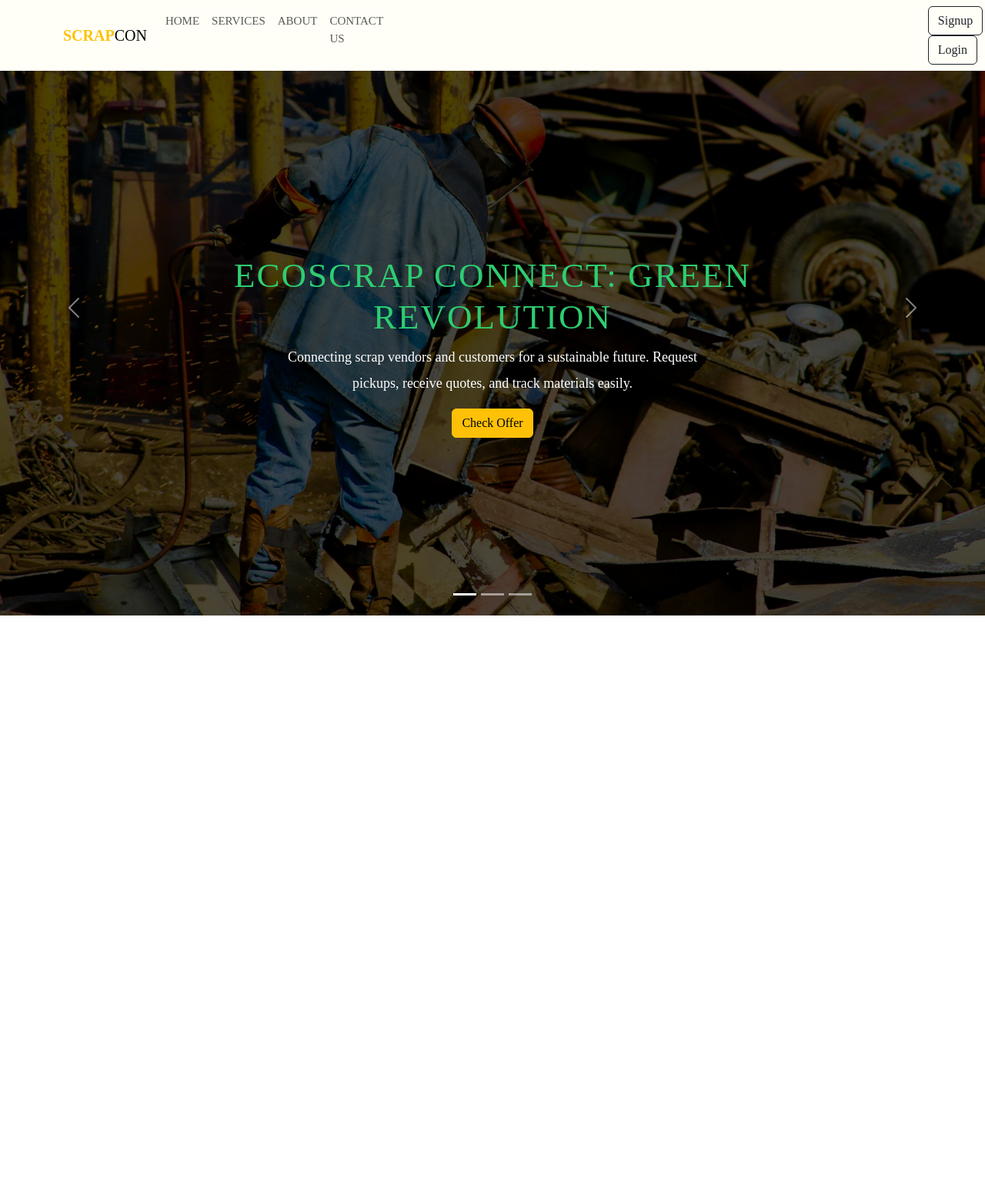
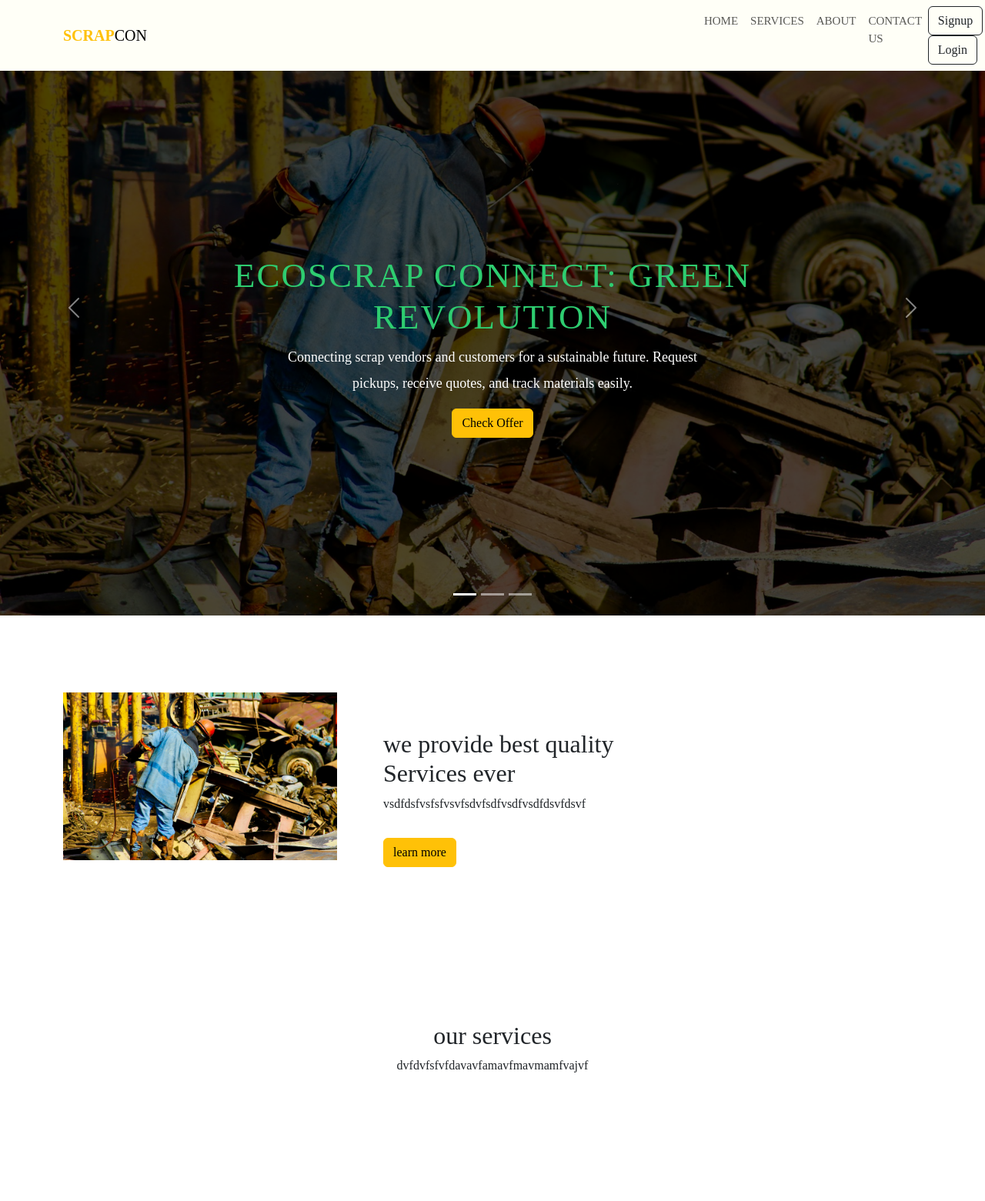
Before and after one commit to moneygoyal02/DEVCREATE-HACKATHON, a website: page Public/web/first.html in a window 1280 px wide. Shown: the whole page at 77% size. Before the commit the page ends 800 px from the top, so only its background shows below. Drawn offline with nearby package versions, Linux system fonts and the light colour scheme.

Commit message:
front page

```diff
--- a/Public/web/first.html
+++ b/Public/web/first.html
@@ -36,12 +36,12 @@
 
     <nav
       class="navbar navbar-expand-lg fixed-top bg-body-tertiary"
-      style="background-color: #FFFFF7  !important"
+      style="background-color: #fffff7 !important"
     >
       <div class="container">
-        <a class="navbar-brand" href="#"
-          ><span class="text-warning " style="font-weight: 800 ;">SCRAP</span>CON</a
-        >
+        <a class="navbar-brand" href="#">
+          <span class="text-warning" style="font-weight: 800">SCRAP</span>CON
+        </a>
         <button
           class="navbar-toggler"
           type="button"
@@ -54,7 +54,10 @@
           <span class="navbar-toggler-icon"></span>
         </button>
         <div class="collapse navbar-collapse" id="navbarSupportedContent">
-          <ul class="navbar-nav me-auto mb-2 mb-lg-0">
+          <ul
+            class="navbar-nav me-auto mb-2 mb-lg-0"
+            style="margin-left: 700px"
+          >
             <li class="nav-item">
               <a class="nav-link" href="#">Home</a>
             </li>
@@ -71,10 +74,13 @@
               <a class="nav-link" href="#">Contact Us</a>
             </li>
 
-            <li class="nav-item" style="margin-left: 700px">
-              <button type="button" id="Signup"  class="btn btn-outline-dark">Signup</button>
-              <button type="button" id="Signin" class="btn   btn-outline-dark">Login</button>
-
+            <li class="nav-item">
+              <button type="button" id="Signup" class="btn btn-outline-dark">
+                Signup
+              </button>
+              <button type="button" id="Signin" class="btn btn-outline-dark">
+                Login
+              </button>
             </li>
           </ul>
         </div>
@@ -114,7 +120,9 @@
               Connecting scrap vendors and customers for a sustainable future.
               Request pickups, receive quotes, and track materials easily.
             </p>
-            <p><a href="SIGNIN.html" class="btn btn-warning mt-3">Check Offer</a></p>
+            <p>
+              <a href="SIGNIN.html" class="btn btn-warning mt-3">Check Offer</a>
+            </p>
           </div>
         </div>
         <div class="carousel-item">
@@ -125,7 +133,9 @@
               Connecting scrap vendors and customers for a sustainable future.
               Request pickups, receive quotes, and track materials easily.
             </p>
-            <p><a href="SIGNIN.html" class="btn btn-warning mt-3">Check Offer</a></p>
+            <p>
+              <a href="SIGNIN.html" class="btn btn-warning mt-3">Check Offer</a>
+            </p>
           </div>
         </div>
         <div class="carousel-item">
@@ -136,7 +146,9 @@
               Connecting scrap vendors and customers for a sustainable future.
               Request pickups, receive quotes, and track materials easily.
             </p>
-            <p><a href="SIGNIN.html" class="btn btn-warning mt-3">Check Offer</a></p>
+            <p>
+              <a href="SIGNIN.html" class="btn btn-warning mt-3">Check Offer</a>
+            </p>
           </div>
         </div>
       </div>
@@ -159,6 +171,41 @@
         <span class="visually-hidden">Next</span>
       </button>
     </div>
+    <!-- --------------------------about section-------------------------------- -->
+    <section id="about" class="about section-padding">
+      <div class="container">
+        <div class="row">
+          <div class="col-md-12 col-12 col-lg-4">
+            <div class="about-img">
+              <img src="/pics/third.jpeg" class="img-fluid" alt="" />
+            </div>
+          </div>
+          <div class="col-lg-8 col-md-12 col-12 ps-lg-5 mt-md-5">
+            <div class="about-text">
+              <h2>
+                we provide best quality <br />
+                Services ever
+              </h2>
+              <p>vsdfdsfvsfsfvsvfsdvfsdfvsdfvsdfdsvfdsvf</p>
+              <a href="SIGNIN.html" class="btn btn-warning mt-3">learn more</a>
+            </div>
+          </div>
+        </div>
+      </div>
+    </section>
+    <!-- -----------------------services section----------------------------------- -->
+    <section id="services" class="services section-padding">
+      <div class="container">
+        <div class="row">
+          <div class="col-md-12">
+            <div class="section-header text-center pb-5">
+              <h2>our services</h2>
+              <p>dvfdvfsfvfdavavfamavfmavmamfvajvf</p>
+            </div>
+          </div>
+        </div>
+      </div>
+    </section>
     <!-- ---------------------------------------------------------- -->
   </body>
 </html>
```
